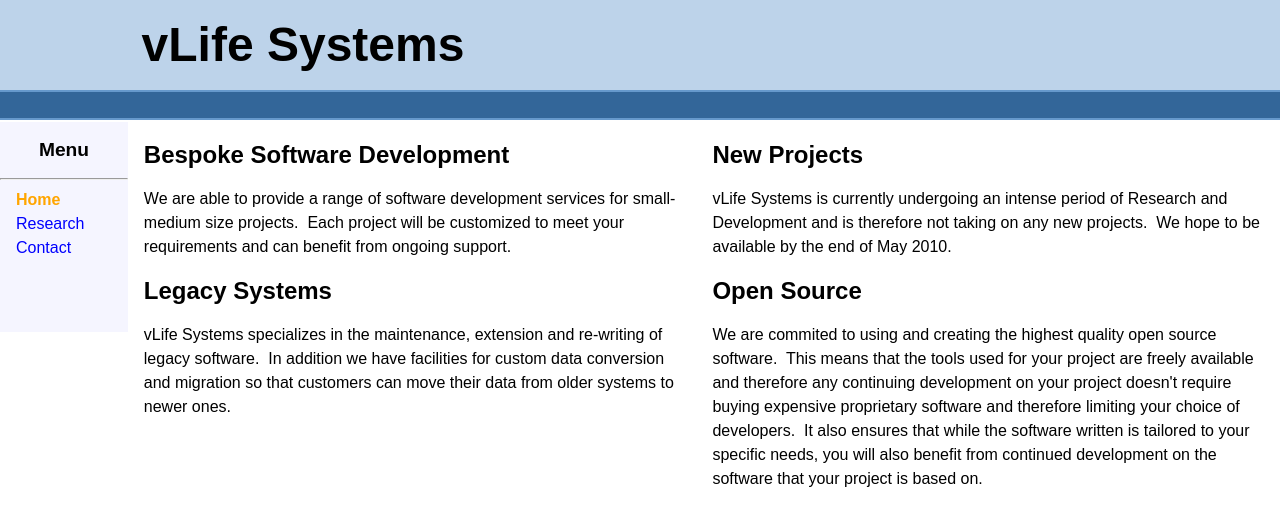
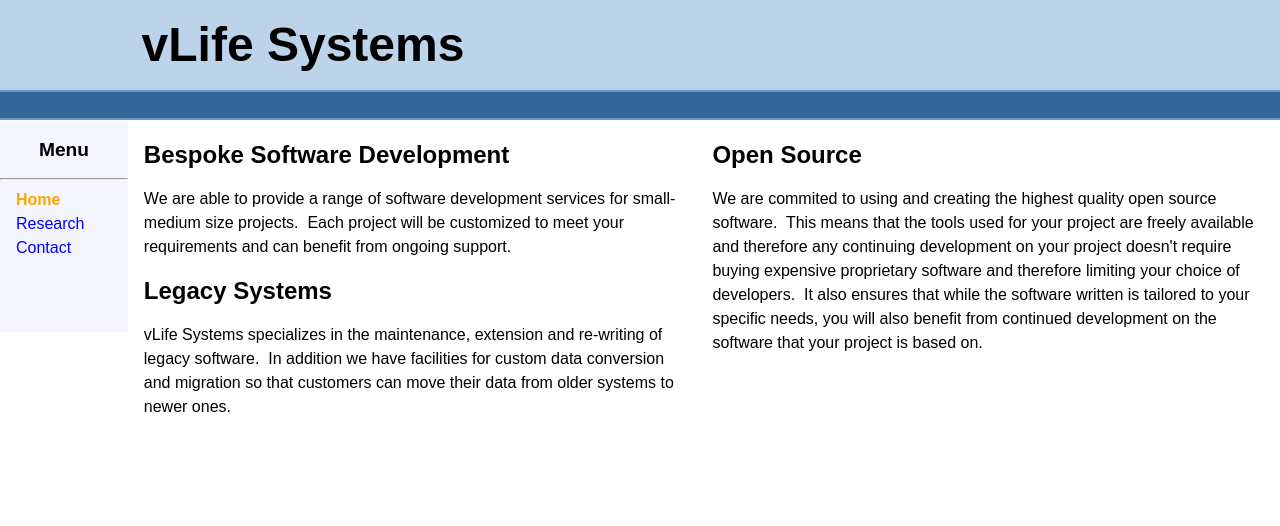
Before and after one commit to vlifesystems/vlifesystems.github.io, a Jekyll site: the page built from index.html, in a window 1280 px wide. Shown: the top 526 px of the page. Built offline with Jekyll 4.4.1, drawn with Linux system fonts in a browser that asks for light colours; Markdown is read by kramdown in place of the engine named in the settings.

Commit message:
Remove section about New Projects

```diff
--- a/index.html
+++ b/index.html
@@ -20,10 +20,6 @@
 		</td>
 
 		<td class="rightColumn">
-			<h2>New Projects</h2>
-			<p>vLife Systems is currently undergoing an intense period of Research and Development
-			and is therefore not taking on any new projects.&nbsp; We hope to be available by the
-			end of May 2010.</p>
 
 			<h2>Open Source</h2>
 			<p>We are commited to using and creating the highest quality open source software.&nbsp;
```
